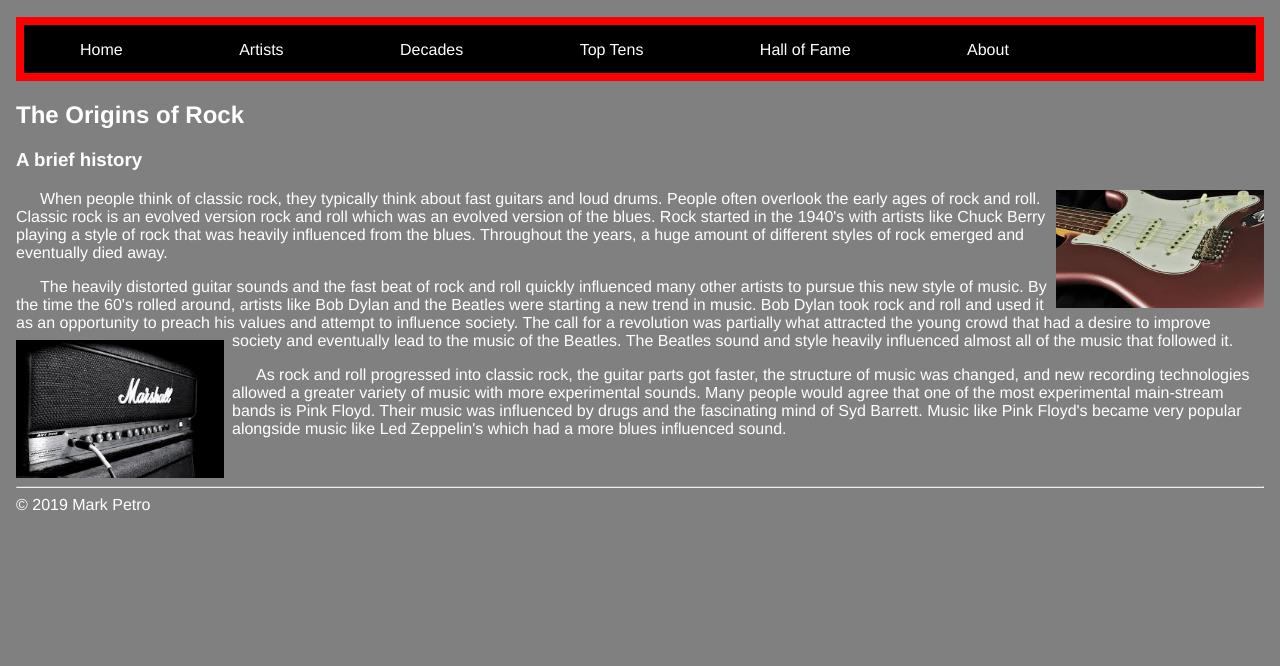
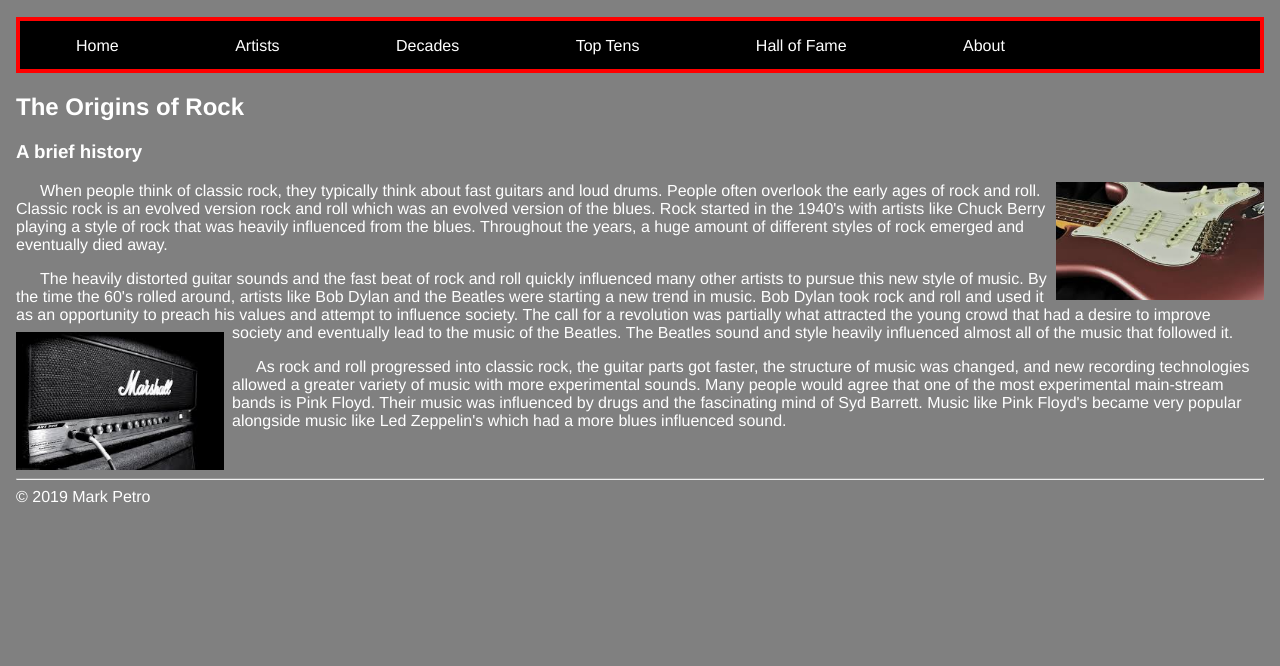
Before and after one commit to petromw/rock-through-the-ages-website, a plain HTML site: page index.html in a window 1280 px wide. Shown: the part 134-800 px from the top of the page. Drawn offline with Linux system fonts and the light colour scheme.

Commit message:
Update stylesheet.css

```diff
--- a/stylesheet.css
+++ b/stylesheet.css
@@ -19,7 +19,7 @@ h1 {
 }
 header nav{
     background-color: black;
-    border: .5em red solid;
+    border: .25em red solid;
     height: 3em;
 
 }
```
